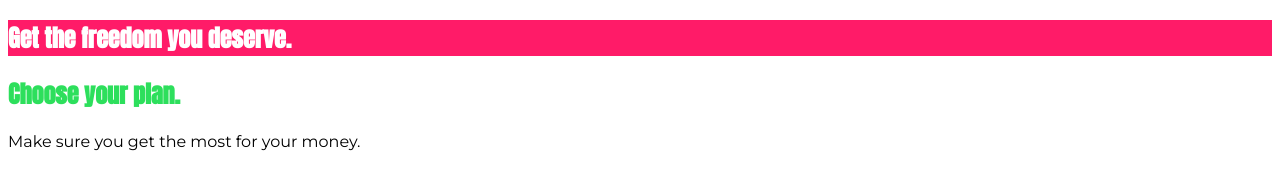
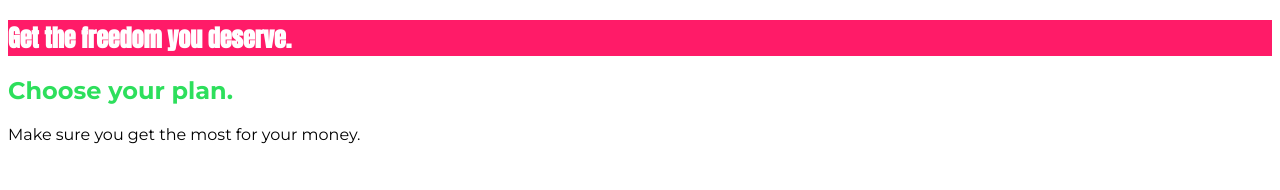
Before and after one commit to ArslanInfinite/css_basics, a plain HTML site: page index.html in a window 1280 px wide. Drawn offline with Linux system fonts and the light colour scheme.

Commit message:
add combinators to increase importance in specificity

```diff
--- a/main.css
+++ b/main.css
@@ -7,10 +7,15 @@ body {
 }
 
 .section-title {
-  color: #2ddf5c
+  color: #2ddf5c;
+  font-family: inherit
+}
+
+#product-overview h1 {
+  color: white;
+  font-family: 'Anton', sans-serif;
 }
 
 h1 {
-  color: white;
-  font-family: 'Anton', sans-serif;
+  font-family: sans-serif;
 }
```
